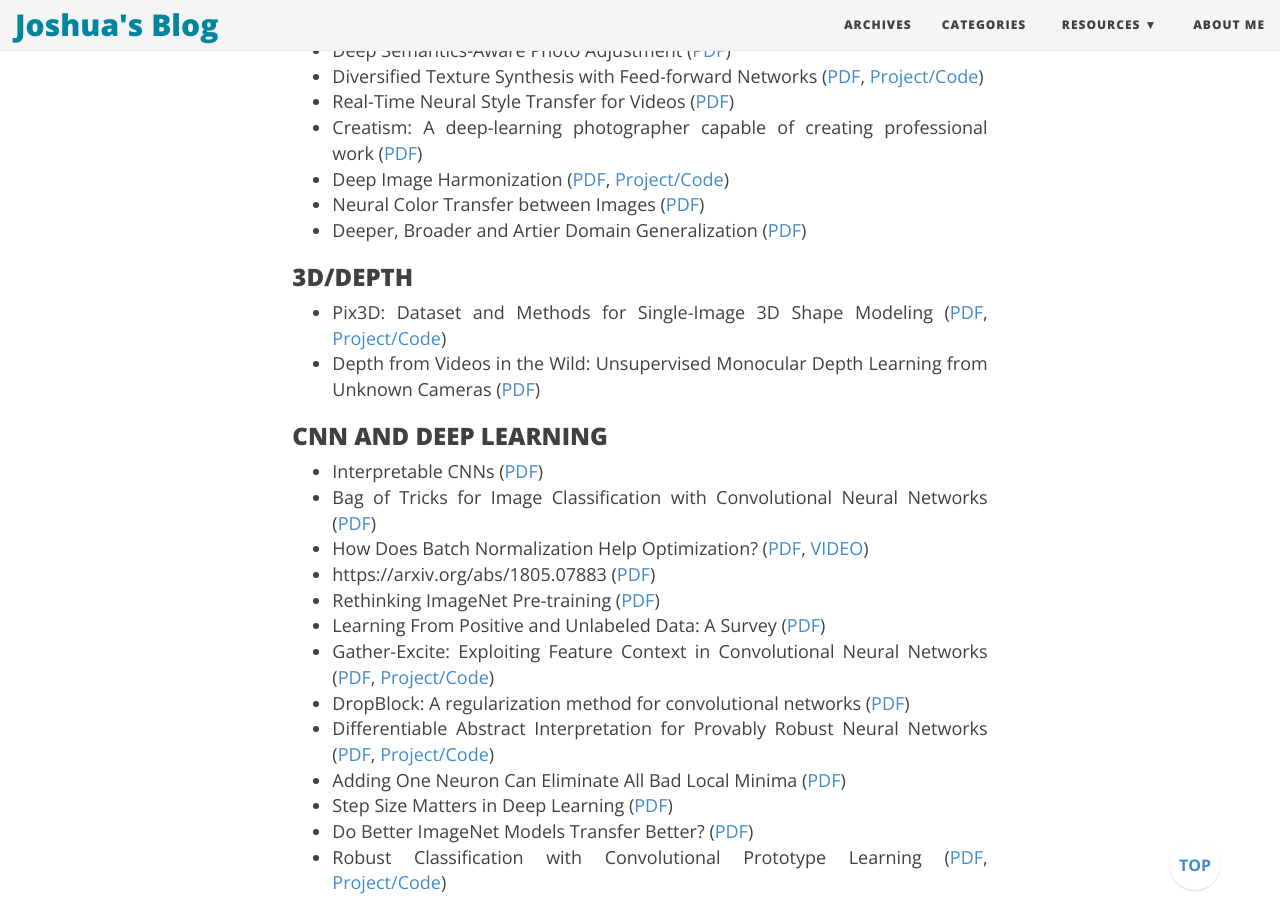
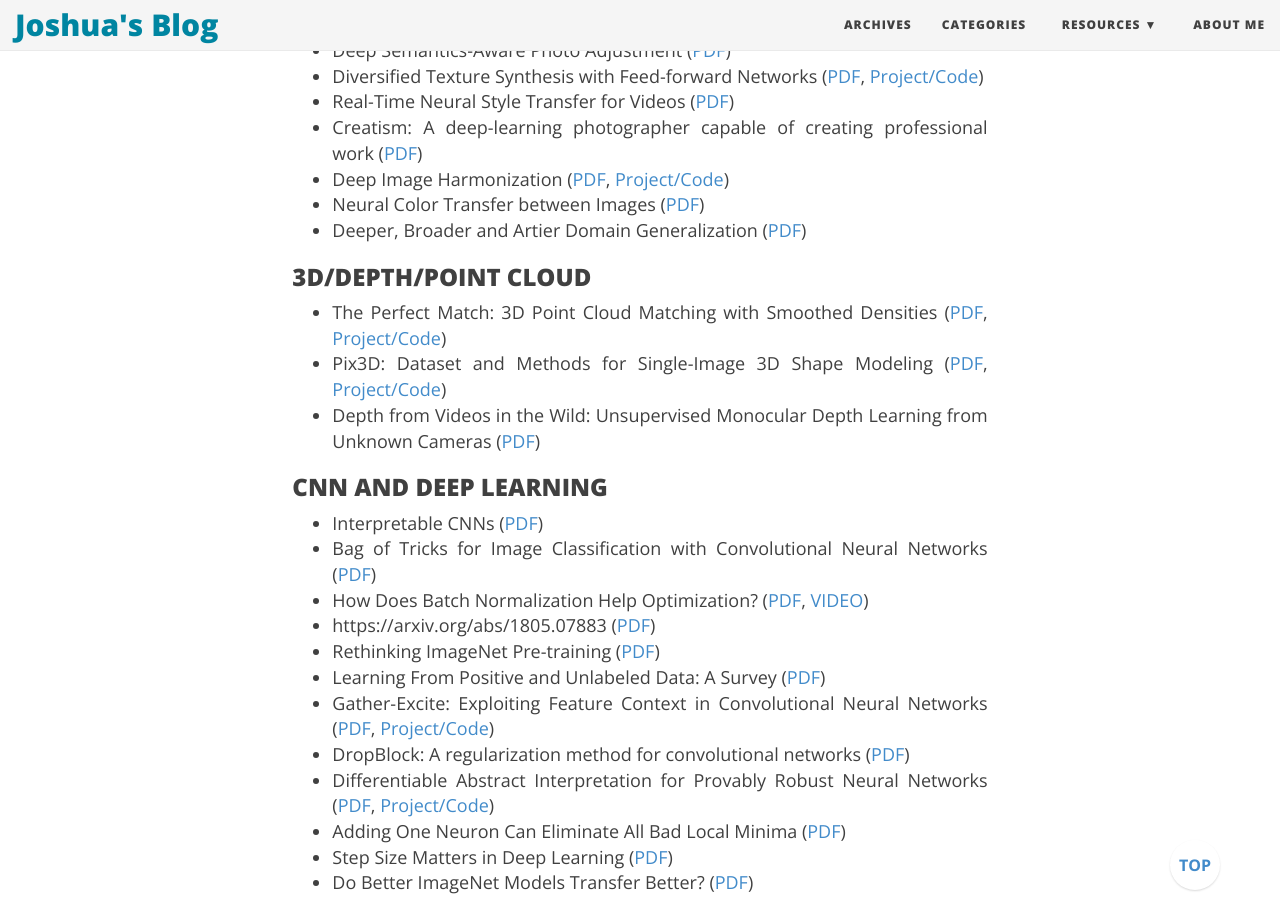
Before and after one commit to joshua19881228/joshua19881228.github.io, a Jekyll site: the page built from _posts/Computer_Vision/2016-08-25-my-jumble-of-computer-vision.md, in a window 1280 px wide and 900 px high, scrolled down 15440 px. Built offline with Jekyll 4.4.1, drawn with Linux system fonts in a browser that asks for light colours; nearby versions of some CDN libraries; formulas are drawn with MathJax 3; comment, search, counter and statistics services are not loaded; some of the changed text lies outside the part shown.

Commit message:
update post

```diff
--- a/_posts/Computer_Vision/2016-08-25-my-jumble-of-computer-vision.md
+++ b/_posts/Computer_Vision/2016-08-25-my-jumble-of-computer-vision.md
@@ -395,8 +395,9 @@ I am going to maintain this page to record a few things about computer vision th
 * Neural Color Transfer between Images ([PDF](https://arxiv.org/abs/1710.00756))
 * Deeper, Broader and Artier Domain Generalization ([PDF](https://arxiv.org/abs/1710.03077))
 
-### 3D/DEPTH ###
+### 3D/DEPTH/POINT CLOUD ###
 
+* The Perfect Match: 3D Point Cloud Matching with Smoothed Densities ([PDF](http://openaccess.thecvf.com/content_CVPR_2019/papers/Gojcic_The_Perfect_Match_3D_Point_Cloud_Matching_With_Smoothed_Densities_CVPR_2019_paper.pdf), [Project/Code](https://github.com/zgojcic/3DSmoothNet))
 * Pix3D: Dataset and Methods for Single-Image 3D Shape Modeling ([PDF](https://arxiv.org/abs/1804.04610), [Project/Code](https://github.com/xingyuansun/pix3d))
 * Depth from Videos in the Wild: Unsupervised Monocular Depth Learning from Unknown Cameras ([PDF](https://arxiv.org/abs/1904.04998))
 
```
